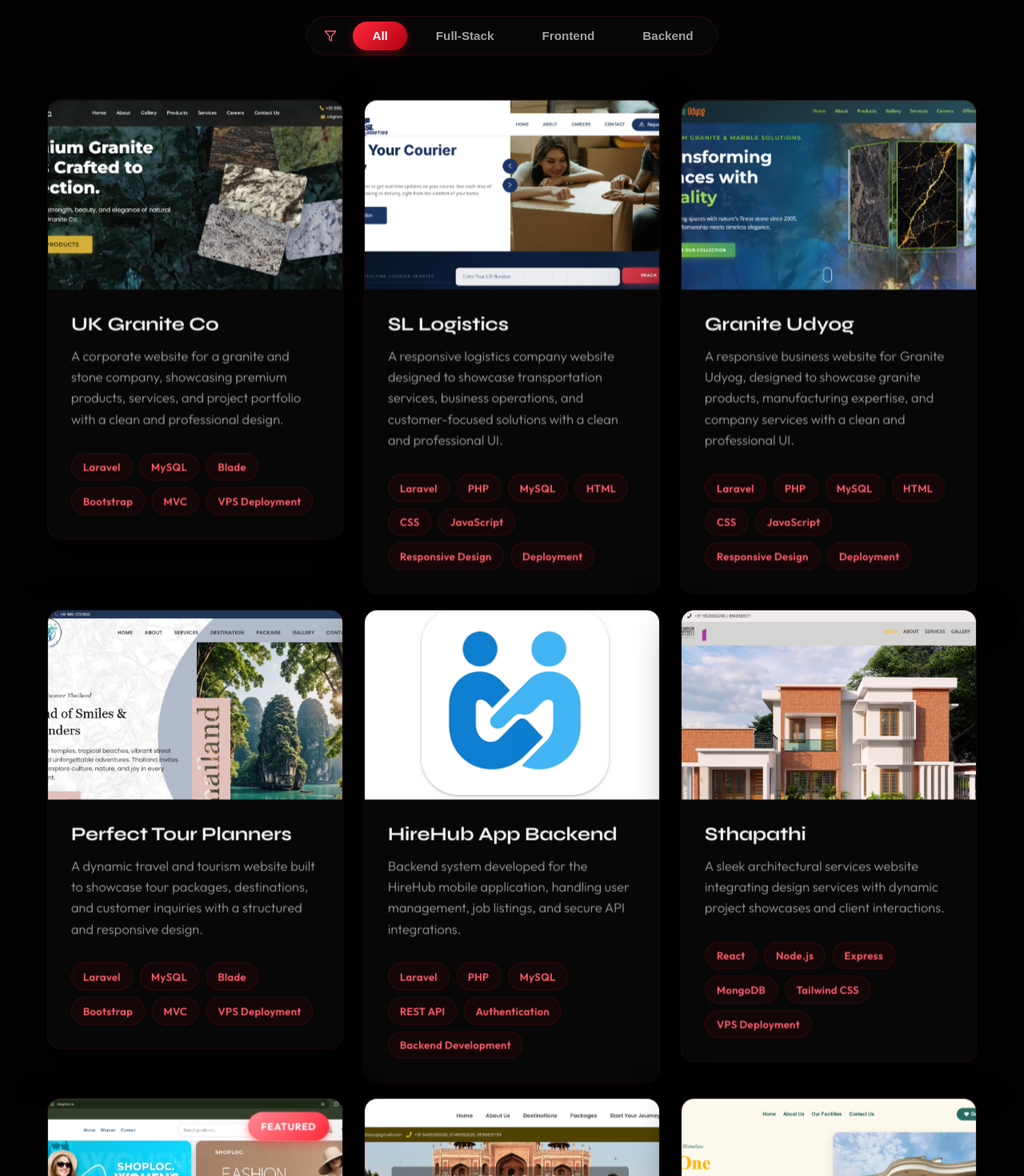
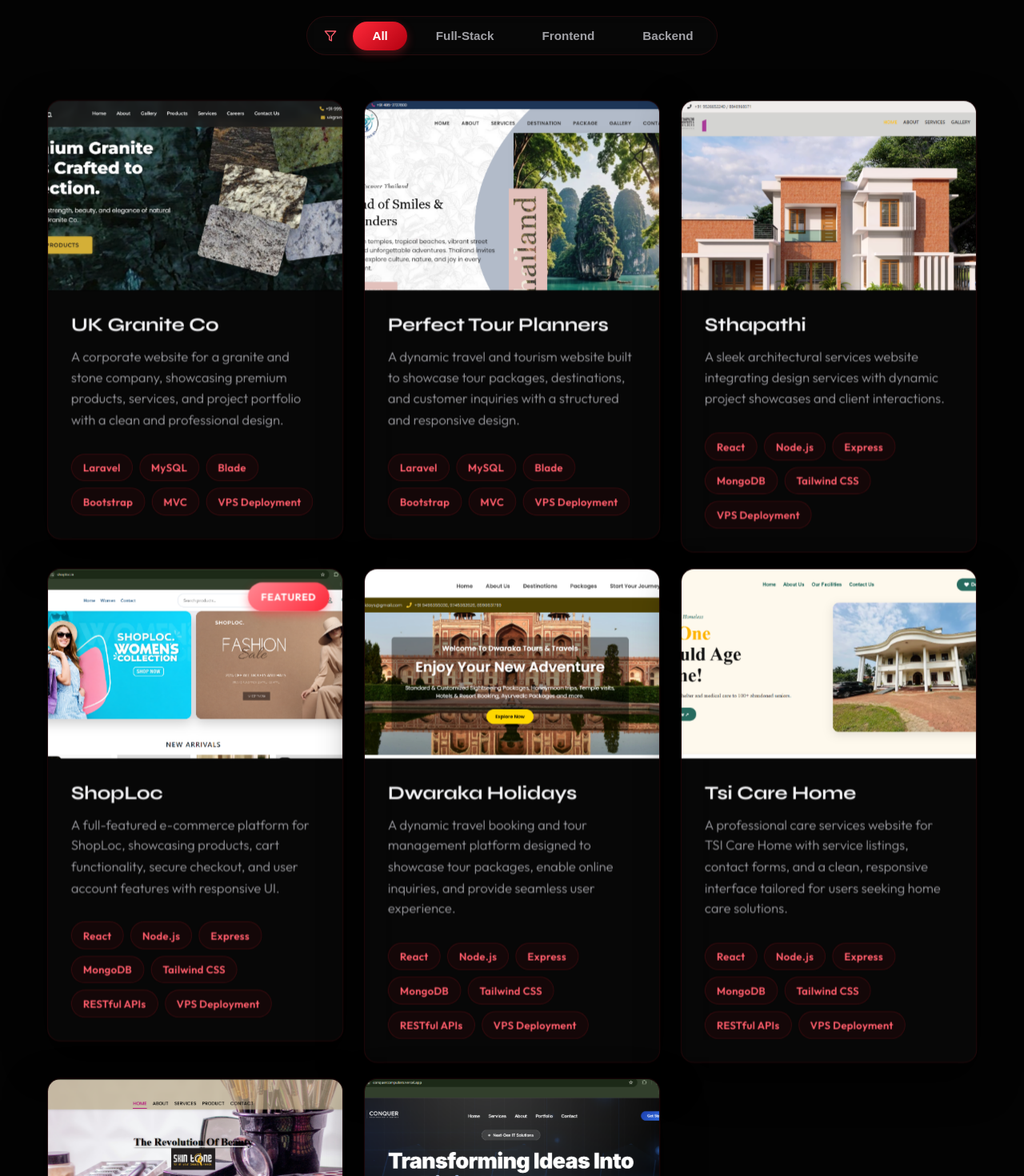
Before and after one commit to fathimathhafseenaa/my-portfolio, a React (Vite) app: page / in a window 1280 px wide. Shown: the part 3620-5090 px from the top of the page at 80% size. Built offline with nearby package versions, Linux system fonts and the light colour scheme.

Commit message:
Clean up commented project entries in portfolioData.js
Removed commented-out project entries for SL Logistics, Granite Udyog, HireHub App Backend, and Cloudscape MDTC from portfolioData.js.

```diff
--- a/src/data/portfolioData.js
+++ b/src/data/portfolioData.js
@@ -118,32 +118,32 @@ export const portfolioData = {
             // featured: true,
             role: "Full Stack Developer",
         },
-        {
-            id: 2,
-            title: "SL Logistics",
-            category: "Full-Stack",
-            description: "A responsive logistics company website designed to showcase transportation services, business operations, and customer-focused solutions with a clean and professional UI.",
-            longDescription: "Developed the SL Logistics website using Laravel and PHP for the backend with a responsive frontend built using HTML, CSS, and JavaScript. Created structured service pages highlighting logistics, transportation, and supply chain solutions. Integrated MySQL database for efficient data handling and implemented contact and inquiry features for customer engagement. Focused on clean UI/UX, performance optimization, and deployed the project on a live server for seamless accessibility.",
-            image: "/projects/sl.png",
-            tags: ["Laravel", "PHP", "MySQL", "HTML", "CSS", "JavaScript", "Responsive Design", "Deployment"],
-            liveUrl: "http://sllogistics.co.in/",
-            githubUrl: "",
-            // featured: true,
-            role: "Full Stack Developer"
-        },
-        {
-            id: 3,
-            title: "Granite Udyog",
-            category: "Full-Stack",
-            description: "A responsive business website for Granite Udyog, designed to showcase granite products, manufacturing expertise, and company services with a clean and professional UI.",
-            longDescription: "Developed the Granite Udyog website using Laravel and PHP for the backend and a responsive frontend with HTML, CSS, and JavaScript. Implemented dynamic product showcase pages, structured company information, and optimized UI for industrial branding. Integrated MySQL database for efficient data handling and built user-friendly contact and inquiry features. Ensured clean architecture, performance optimization, and deployed the project on a live server for production use.",
-            image: "/projects/udyog.png",
-            tags: ["Laravel", "PHP", "MySQL", "HTML", "CSS", "JavaScript", "Responsive Design", "Deployment"],
-            liveUrl: "https://graniteudyog.com/",
-            githubUrl: "",
-            // featured: true,
-            role: "Full Stack Developer"
-        },
+        // {
+        //     id: 2,
+        //     title: "SL Logistics",
+        //     category: "Full-Stack",
+        //     description: "A responsive logistics company website designed to showcase transportation services, business operations, and customer-focused solutions with a clean and professional UI.",
+        //     longDescription: "Developed the SL Logistics website using Laravel and PHP for the backend with a responsive frontend built using HTML, CSS, and JavaScript. Created structured service pages highlighting logistics, transportation, and supply chain solutions. Integrated MySQL database for efficient data handling and implemented contact and inquiry features for customer engagement. Focused on clean UI/UX, performance optimization, and deployed the project on a live server for seamless accessibility.",
+        //     image: "/projects/sl.png",
+        //     tags: ["Laravel", "PHP", "MySQL", "HTML", "CSS", "JavaScript", "Responsive Design", "Deployment"],
+        //     liveUrl: "http://sllogistics.co.in/",
+        //     githubUrl: "",
+        //     // featured: true,
+        //     role: "Full Stack Developer"
+        // },
+        // {
+        //     id: 3,
+        //     title: "Granite Udyog",
+        //     category: "Full-Stack",
+        //     description: "A responsive business website for Granite Udyog, designed to showcase granite products, manufacturing expertise, and company services with a clean and professional UI.",
+        //     longDescription: "Developed the Granite Udyog website using Laravel and PHP for the backend and a responsive frontend with HTML, CSS, and JavaScript. Implemented dynamic product showcase pages, structured company information, and optimized UI for industrial branding. Integrated MySQL database for efficient data handling and built user-friendly contact and inquiry features. Ensured clean architecture, performance optimization, and deployed the project on a live server for production use.",
+        //     image: "/projects/udyog.png",
+        //     tags: ["Laravel", "PHP", "MySQL", "HTML", "CSS", "JavaScript", "Responsive Design", "Deployment"],
+        //     liveUrl: "https://graniteudyog.com/",
+        //     githubUrl: "",
+        //     // featured: true,
+        //     role: "Full Stack Developer"
+        // },
         {
             id: 4,
             title: "Perfect Tour Planners",
@@ -157,19 +157,19 @@ export const portfolioData = {
             // featured: true,
             role: "Full Stack Developer",
         },
-        {
-            id: 5,
-            title: "HireHub App Backend",
-            category: "Backend",
-            description: "Backend system developed for the HireHub mobile application, handling user management, job listings, and secure API integrations.",
-            longDescription: "Developed the backend for the HireHub mobile application using Laravel and PHP, focusing on scalable architecture and secure API development. Implemented RESTful APIs for user authentication, job postings, applications, and admin functionalities. Integrated MySQL database for efficient data management and ensured secure data handling and validation. Optimized performance for mobile app interactions and supported seamless communication between frontend and backend services.",
-            image: "/projects/hirehub.png",
-            tags: ["Laravel", "PHP", "MySQL", "REST API", "Authentication", "Backend Development"],
-            liveUrl: "https://play.google.com/store/apps/details?id=com.astra.hirehub",
-            githubUrl: "",
-            // featured: true,
-            role: "Backend Developer"
-        },
+        // {
+        //     id: 5,
+        //     title: "HireHub App Backend",
+        //     category: "Backend",
+        //     description: "Backend system developed for the HireHub mobile application, handling user management, job listings, and secure API integrations.",
+        //     longDescription: "Developed the backend for the HireHub mobile application using Laravel and PHP, focusing on scalable architecture and secure API development. Implemented RESTful APIs for user authentication, job postings, applications, and admin functionalities. Integrated MySQL database for efficient data management and ensured secure data handling and validation. Optimized performance for mobile app interactions and supported seamless communication between frontend and backend services.",
+        //     image: "/projects/hirehub.png",
+        //     tags: ["Laravel", "PHP", "MySQL", "REST API", "Authentication", "Backend Development"],
+        //     liveUrl: "https://play.google.com/store/apps/details?id=com.astra.hirehub",
+        //     githubUrl: "",
+        //     // featured: true,
+        //     role: "Backend Developer"
+        // },
         {
             id: 6,
             title: "Sthapathi",
@@ -259,35 +259,35 @@ export const portfolioData = {
     liveUrl: "https://conquercomputers.vercel.app/",
     role: "Frontend Developer",
 },
-        {
-    id: 11,
-    title: "Cloudscape MDTC",
-    category: "Full-Stack (Laravel)",
-    description: "A professional multidisciplinary therapy centre website designed to showcase therapy services, rehabilitation programs, and patient consultation features with a clean and responsive user interface.",
+//         {
+//     id: 11,
+//     title: "Cloudscape MDTC",
+//     category: "Full-Stack (Laravel)",
+//     description: "A professional multidisciplinary therapy centre website designed to showcase therapy services, rehabilitation programs, and patient consultation features with a clean and responsive user interface.",
 
-    longDescription:
-        "Developed a modern healthcare and therapy centre platform for Cloudscape MDTC using Laravel and MySQL following MVC architecture. The website highlights multidisciplinary therapy services, rehabilitation programs, patient support solutions, and consultation features through a structured and responsive design. Implemented secure inquiry and appointment forms, reusable Blade components, backend content management, and optimized database performance for seamless user experience. Ensured mobile responsiveness, clean UI/UX, and deployed the application on a live VPS production environment.",
+//     longDescription:
+//         "Developed a modern healthcare and therapy centre platform for Cloudscape MDTC using Laravel and MySQL following MVC architecture. The website highlights multidisciplinary therapy services, rehabilitation programs, patient support solutions, and consultation features through a structured and responsive design. Implemented secure inquiry and appointment forms, reusable Blade components, backend content management, and optimized database performance for seamless user experience. Ensured mobile responsiveness, clean UI/UX, and deployed the application on a live VPS production environment.",
 
-    image: "/projects/cloudscape.png",
+//     image: "/projects/cloudscape.png",
 
-    tags: [
-        "Laravel",
-        "PHP",
-        "MySQL",
-        "Blade",
-        "Bootstrap",
-        "MVC",
-        "Responsive Design",
-        "VPS Deployment"
-    ],
+//     tags: [
+//         "Laravel",
+//         "PHP",
+//         "MySQL",
+//         "Blade",
+//         "Bootstrap",
+//         "MVC",
+//         "Responsive Design",
+//         "VPS Deployment"
+//     ],
 
-    liveUrl: "https://cloudscapemdtc.com/",
-    githubUrl: "",
+//     liveUrl: "https://cloudscapemdtc.com/",
+//     githubUrl: "",
 
-    // featured: true,
+//     // featured: true,
 
-    role: "Full Stack Developer",
-},
+//     role: "Full Stack Developer",
+// },
 
     ],
 
```
